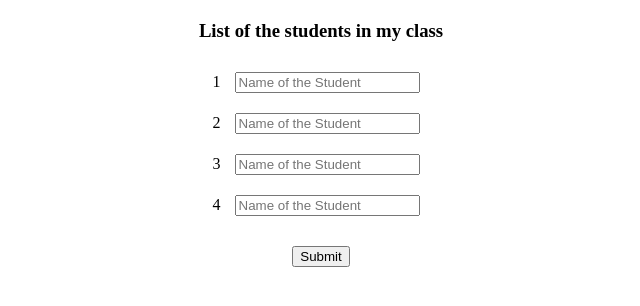
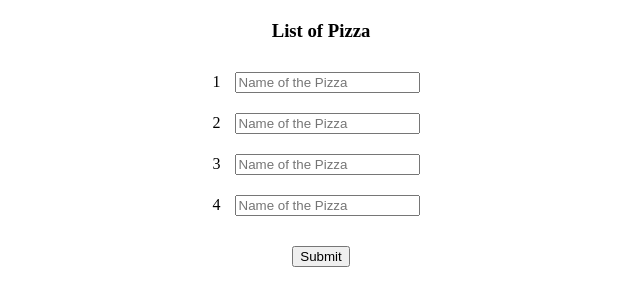
Before and after one commit to Tanish10thjune2011/pizzeria, a plain HTML site: page index.html in a window 1280 px wide. Shown: the whole page, without its empty margins (319-959 px from the left). Drawn offline with Linux system fonts and the light colour scheme.

Commit message:
Add files via upload

```diff
--- a/index.html
+++ b/index.html
@@ -9,11 +9,11 @@
 
 <body>
     <center>
-        <h3 style="margin-top: 20px; margin-bottom: 20px; "> List of the students in my class </h3>
-        <div> <span>1</span> <input type="text" placeholder="Name of the Student" id="pepperoni_pizza"> <br>
-            <span>2</span> <input type="text" placeholder="Name of the Student" id="paneer_pizza"> <br>
-            <span>3</span> <input type="text" placeholder="Name of the Student" id="veg_pizza"> <br>
-            <span>4</span> <input type="text" placeholder="Name of the Student" id="tomato_pizza"> </div>
+        <h3 style="margin-top: 20px; margin-bottom: 20px; "> List of Pizza </h3>
+        <div> <span>1</span> <input type="text" placeholder="Name of the Pizza" id="pepperoni_pizza"> <br>
+            <span>2</span> <input type="text" placeholder="Name of the Pizza" id="paneer_pizza"> <br>
+            <span>3</span> <input type="text" placeholder="Name of the Pizza" id="veg_pizza"> <br>
+            <span>4</span> <input type="text" placeholder="Name of the Pizza" id="tomato_pizza"> </div>
         <button onclick="submit()" id="submit_button"> Submit </button>
         <div id="display_name" style="font-weight: bold;"> </div> <button onclick="sorting()" id="sort_button"> Sort
         </button>
```
